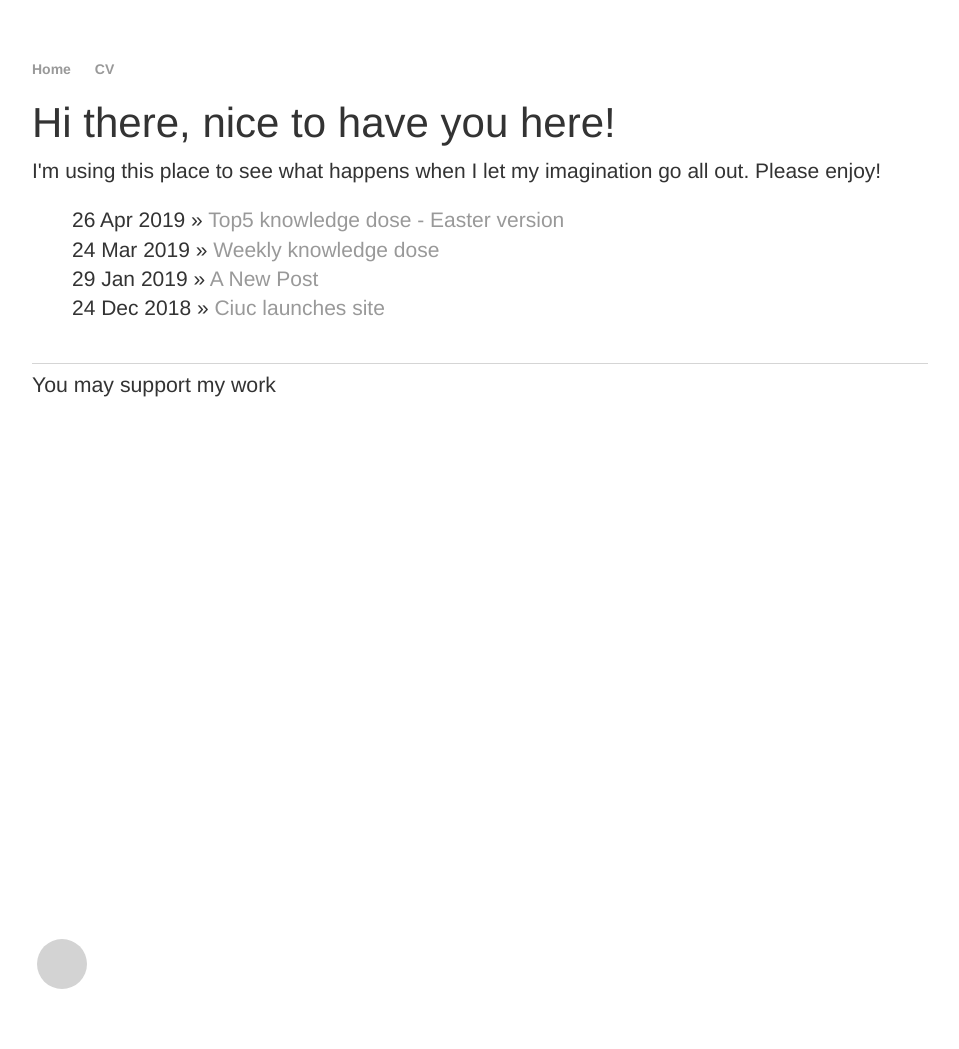
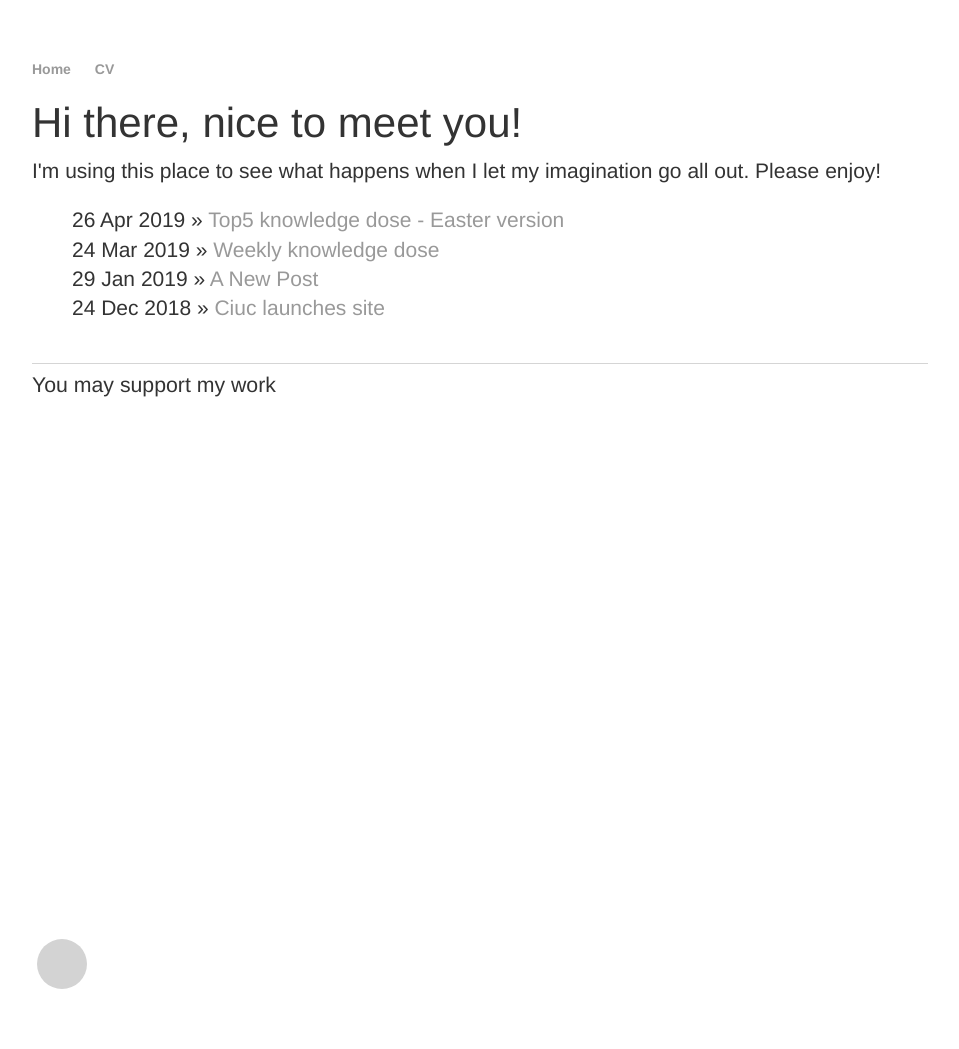
Before and after one commit to anrei0000/anrei0000.github.io, a Jekyll site: the page built from index.html, in a window 1280 px wide. Shown: the whole page, without its empty margins (160-1119 px from the left). Built offline with Jekyll 4.4.1, drawn with Linux system fonts in a browser that asks for light colours; nearby versions of some CDN libraries.

```diff
--- a/index.html
+++ b/index.html
@@ -4,7 +4,7 @@
 ---
 
 <div class="blurb">
-    <h1>Hi there, nice to have you here!</h1>
+    <h1>Hi there, nice to meet you!</h1>
     <p>I'm using this place to see what happens when I let my imagination go all out. Please enjoy!</p>
 
     <ul class="posts">
```
